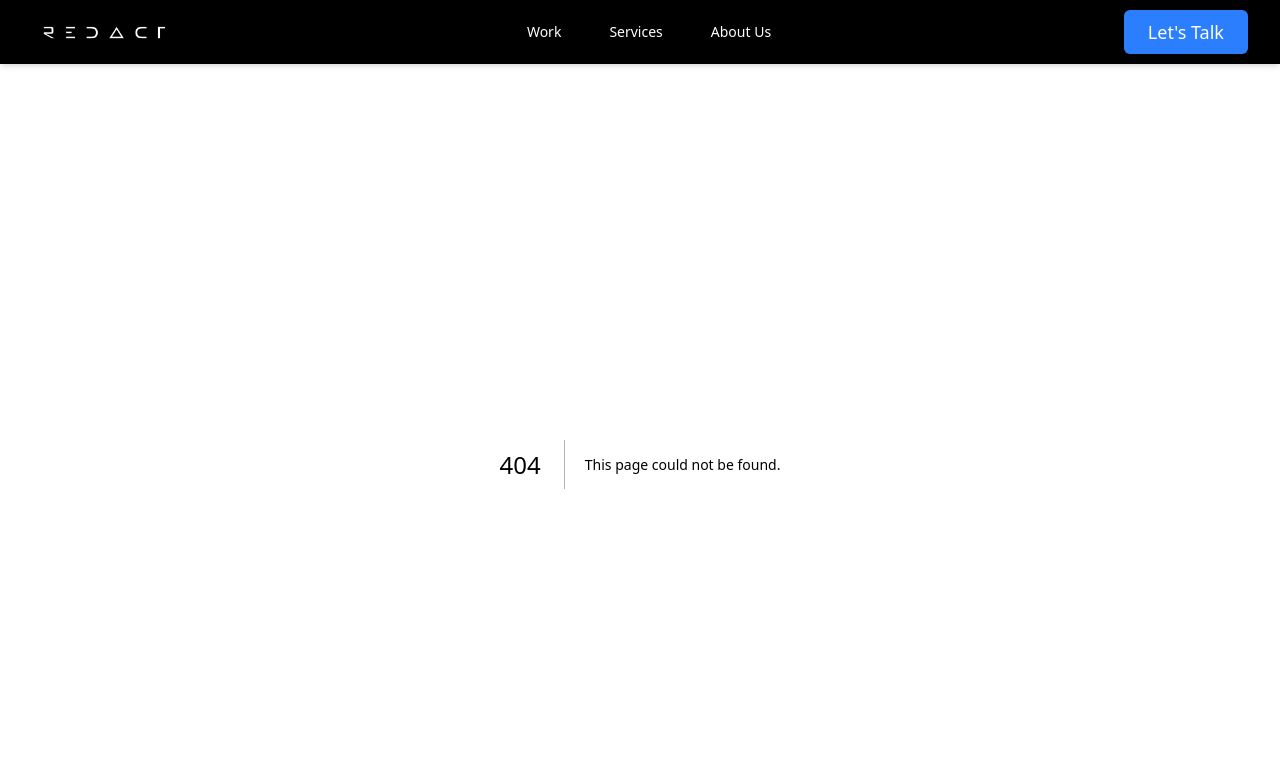
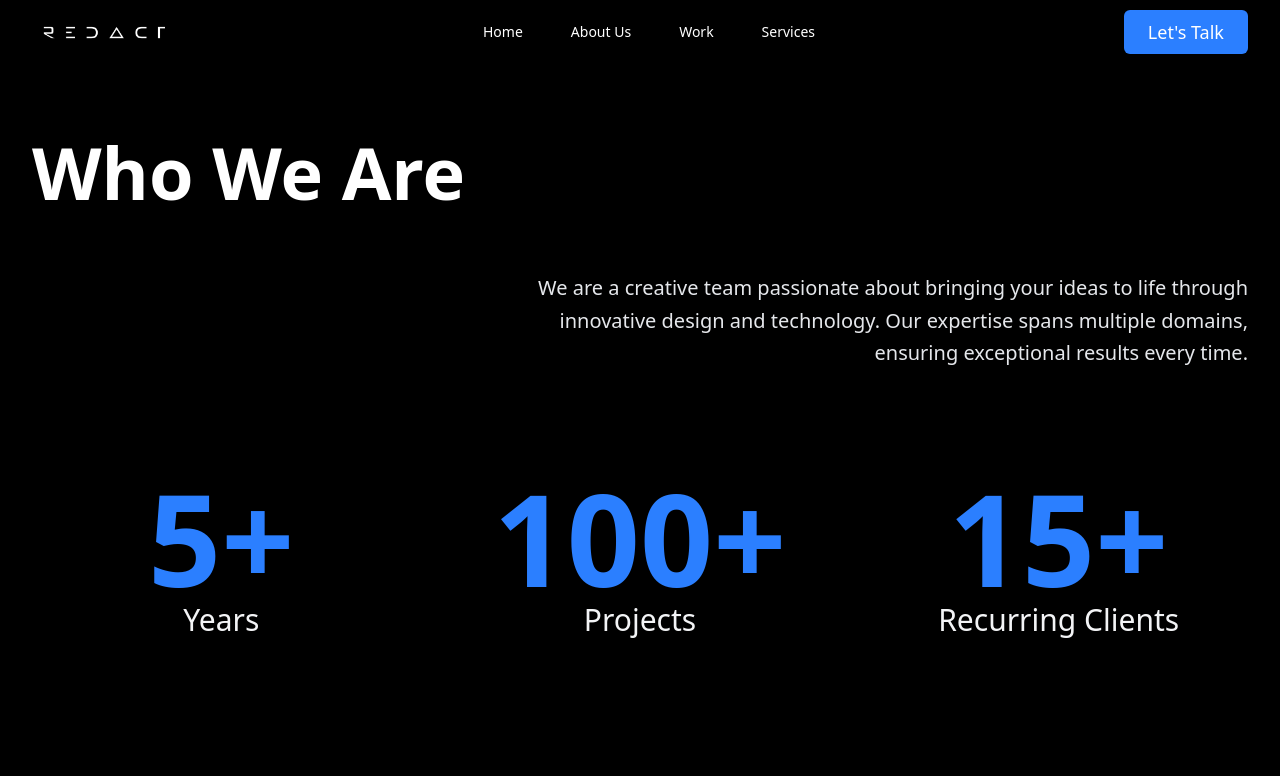
Before and after one commit to TribeTek-pvt-ltd/Redact, a Next.js app: page /about in a window 1280 px wide. Before the commit this address had no page. Shown: the top 776 px of the page. Built offline with nearby package versions, Linux system fonts and the light colour scheme.

Commit message:
about us page completed

```diff
--- /dev/null
+++ b/src/app/about/page.tsx
@@ -0,0 +1,20 @@
+"use client";
+//import HeroSection from "@/components/underconstructions";
+import Footer from "@/components/footer";
+import StatsSection from "@/components/Stats";
+import WhoAreWe from "@/components/whoAreWe";
+import WorksGallery from "@/components/WorksGallery";
+// import SpecializeIn from "@/components/specializeIn";
+
+//import HeroSection from "@/component/underconstructions";
+
+export default function Home() {
+  return (
+    <div className="bg-gradient-to-b from-black  to-black">
+      <WhoAreWe />
+      <StatsSection />
+      {/* <WorksGallery /> */}
+      <Footer />
+    </div>
+  );
+}
--- a/src/app/services/page.tsx
+++ b/src/app/services/page.tsx
@@ -1,33 +1,35 @@
-// 'use client';
+"use client";
 
-// import SecondaryHero from '@/components/secondaryHero';
-// import ServiceCard from '@/components/ServiceCard';
-// import { FaVideo, FaPaintBrush, FaFilm, FaCamera } from 'react-icons/fa'; // Import icons
+import SecondaryHero from "@/components/secondaryHero";
+import ServiceCard from "@/components/ServiceCard";
+import { FaVideo, FaPaintBrush, FaFilm, FaCamera } from "react-icons/fa"; // Import icons
 
-// export default function Services() {
-//   const services = [
-//     { title: 'Video Editing', Icon: FaVideo },
-//     { title: 'Graphic Design', Icon: FaPaintBrush },
-//     { title: 'Animation', Icon: FaFilm },
-//     { title: 'Photography', Icon: FaCamera },
-//   ];
+export default function Services() {
+  const services = [
+    { title: "Video Editing", Icon: FaVideo },
+    { title: "Graphic Design", Icon: FaPaintBrush },
+    { title: "Animation", Icon: FaFilm },
+    { title: "Photography", Icon: FaCamera },
+  ];
 
-//   return (
-//     <div>
-//       <SecondaryHero
-//         heading={<p>Our Services</p>} // Updated heading
-//         body="We offer a wide range of creative services designed to bring your vision to life. Explore our expertise and see how we can help you succeed." // Updated body
-//       />
+  return (
+    <div>
+      <SecondaryHero
+        heading={<p>Our Services</p>} // Updated heading
+        body="We offer a wide range of creative services designed to bring your vision to life. Explore our expertise and see how we can help you succeed." // Updated body
+      />
 
-//         <div className="flex gap-12 px-4 py-6 sm:ml-72 overflow-x-auto hide-scrollbar">
-//           <div className="flex flex-col gap-6">
-
-//             {services.map((service, index) => (
-//               <ServiceCard key={index} title={service.title} Icon={service.Icon} />
-//             ))}
-
-//         </div>
-//       </div>
-//     </div>
-//   );
-// }
+      <div className="flex gap-12 px-4 py-6 sm:ml-72 overflow-x-auto hide-scrollbar">
+        <div className="flex flex-col gap-6">
+          {services.map((service, index) => (
+            <ServiceCard
+              key={index}
+              title={service.title}
+              Icon={service.Icon}
+            />
+          ))}
+        </div>
+      </div>
+    </div>
+  );
+}
--- a/src/components/navbar.tsx
+++ b/src/components/navbar.tsx
@@ -44,20 +44,26 @@ export default function Navbar() {
           {/* Desktop Nav Items */}
           <div className="hidden md:flex items-center space-x-6">
             <Link
-              href="/works"
+              href="/"
               className="text-white hover:text-blue-400 px-3 py-2 text-sm font-medium transition-colors">
-              Work
-            </Link>
-            <Link
-              href="/Services"
-              className="text-white hover:text-blue-400 px-3 py-2 text-sm font-medium transition-colors">
-              Services
+              Home
             </Link>
             <Link
               href="/about"
               className="text-white hover:text-blue-400 px-3 py-2 text-sm font-medium transition-colors">
               About Us
             </Link>
+            <Link
+              href="/works"
+              className="text-white hover:text-blue-400 px-3 py-2 text-sm font-medium transition-colors">
+              Work
+            </Link>
+            <Link
+              href="/services"
+              className="text-white hover:text-blue-400 px-3 py-2 text-sm font-medium transition-colors">
+              Services
+            </Link>
+
             {/* <Link
               href="/Pricing"
               className="text-white hover:text-blue-400 px-3 py-2 text-sm font-medium transition-colors">
@@ -92,16 +98,10 @@ export default function Navbar() {
           variants={menuVariants}
           className="md:hidden bg-black px-4 py-4 space-y-4">
           <Link
-            href="/works"
+            href="/"
             className="block text-white hover:text-blue-400 text-lg py-2 transition-colors"
             onClick={toggleMenu}>
-            Work
-          </Link>
-          <Link
-            href="/projects"
-            className="block text-white hover:text-blue-400 text-lg py-2 transition-colors"
-            onClick={toggleMenu}>
-            Services
+            Home
           </Link>
           <Link
             href="/about"
@@ -109,6 +109,19 @@ export default function Navbar() {
             onClick={toggleMenu}>
             About Us
           </Link>
+          <Link
+            href="/works"
+            className="block text-white hover:text-blue-400 text-lg py-2 transition-colors"
+            onClick={toggleMenu}>
+            Work
+          </Link>
+          <Link
+            href="/services"
+            className="block text-white hover:text-blue-400 text-lg py-2 transition-colors"
+            onClick={toggleMenu}>
+            Services
+          </Link>
+
           {/* <Link
             href="/services"
             className="block text-white hover:text-blue-400 text-lg py-2 transition-colors"
```
